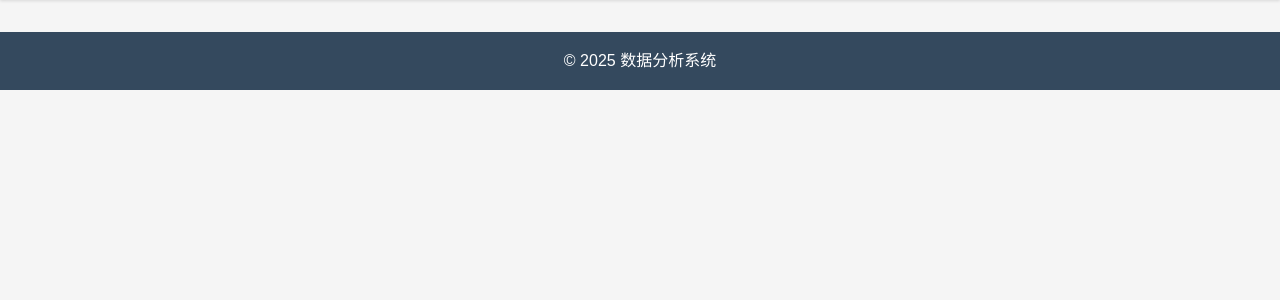
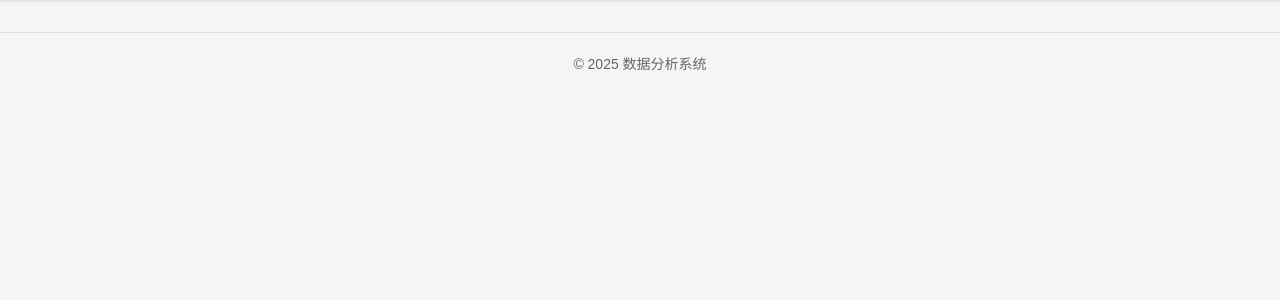
Before and after one commit to tsxxdw/AuditDataAnalysis, a Flask app: page /index_db in a window 1280 px wide. Shown: the part 59-359 px from the top of the page. Run offline with Flask 2, Linux system fonts and the light colour scheme.

Commit message:
独立化底部footer

```diff
--- /dev/null
+++ b/static/css/components/footer.css
@@ -0,0 +1,14 @@
+/* footer 组件样式 */
+footer {
+    text-align: center;
+    padding: 20px 0;
+    background-color: #f5f5f5;
+    border-top: 1px solid #e0e0e0;
+    margin-top: 20px;
+}
+
+footer p {
+    margin: 0;
+    color: #666;
+    font-size: 14px;
+}
--- /dev/null
+++ b/templates/components/footer.html
@@ -0,0 +1,4 @@
+<!-- 底部组件 -->
+<footer>
+    <p>&copy; 2025 数据分析系统</p>
+</footer>
--- a/templates/index.html
+++ b/templates/index.html
@@ -6,6 +6,7 @@
     <title>数据分析网站</title>
     <link rel="stylesheet" href="{{ url_for('static', filename='css/style.css') }}">
     <link rel="stylesheet" href="{{ url_for('static', filename='css/components/header.css') }}">
+    <link rel="stylesheet" href="{{ url_for('static', filename='css/components/footer.css') }}">
     <link rel="stylesheet" href="{{ url_for('static', filename='css/index.css') }}">
     <script src="{{ url_for('static', filename='js/common/jquery-3.6.0.min.js') }}"></script>
 </head>
@@ -21,9 +22,8 @@
         </div>
     </main>
 
-    <footer>
-        <p>&copy; 2025 数据分析系统</p>
-    </footer>
+    {# 引入底部组件 #}
+    {% include 'components/footer.html' %}
 
     <script src="{{ url_for('static', filename='js/components/header.js') }}"></script>
     <script src="{{ url_for('static', filename='js/index.js') }}"></script>
--- a/templates/index_db.html
+++ b/templates/index_db.html
@@ -6,6 +6,7 @@
     <title>数据库表结构管理 - 数据分析系统</title>
     <link rel="stylesheet" href="{{ url_for('static', filename='css/style.css') }}">
     <link rel="stylesheet" href="{{ url_for('static', filename='css/components/header.css') }}">
+    <link rel="stylesheet" href="{{ url_for('static', filename='css/components/footer.css') }}">
     <link rel="stylesheet" href="{{ url_for('static', filename='css/index_db.css') }}">
     <script src="{{ url_for('static', filename='js/common/jquery-3.6.0.min.js') }}"></script>
 </head>
@@ -17,9 +18,8 @@
         <!-- 数据库表结构管理内容将在这里 -->
     </main>
 
-    <footer>
-        <p>&copy; 2025 数据分析系统</p>
-    </footer>
+    {# 引入底部组件 #}
+    {% include 'components/footer.html' %}
 
     <script src="{{ url_for('static', filename='js/components/header.js') }}"></script>
     <script src="{{ url_for('static', filename='js/index_db.js') }}"></script>
--- a/templates/index_import.html
+++ b/templates/index_import.html
@@ -6,6 +6,7 @@
     <title>数据导入 - 数据分析系统</title>
     <link rel="stylesheet" href="{{ url_for('static', filename='css/style.css') }}">
     <link rel="stylesheet" href="{{ url_for('static', filename='css/components/header.css') }}">
+    <link rel="stylesheet" href="{{ url_for('static', filename='css/components/footer.css') }}">
     <link rel="stylesheet" href="{{ url_for('static', filename='css/index_import.css') }}">
     <script src="{{ url_for('static', filename='js/common/jquery-3.6.0.min.js') }}"></script>
 </head>
@@ -17,9 +18,8 @@
         <!-- 数据导入内容将在这里 -->
     </main>
 
-    <footer>
-        <p>&copy; 2025 数据分析系统</p>
-    </footer>
+    {# 引入底部组件 #}
+    {% include 'components/footer.html' %}
 
     <script src="{{ url_for('static', filename='js/components/header.js') }}"></script>
     <script src="{{ url_for('static', filename='js/index_import.js') }}"></script>
--- a/templates/index_query.html
+++ b/templates/index_query.html
@@ -6,6 +6,7 @@
     <title>业务查询 - 数据分析系统</title>
     <link rel="stylesheet" href="{{ url_for('static', filename='css/style.css') }}">
     <link rel="stylesheet" href="{{ url_for('static', filename='css/components/header.css') }}">
+    <link rel="stylesheet" href="{{ url_for('static', filename='css/components/footer.css') }}">
     <link rel="stylesheet" href="{{ url_for('static', filename='css/index_query.css') }}">
     <script src="{{ url_for('static', filename='js/common/jquery-3.6.0.min.js') }}"></script>
 </head>
@@ -17,9 +18,8 @@
         <!-- 业务查询内容将在这里 -->
     </main>
 
-    <footer>
-        <p>&copy; 2025 数据分析系统</p>
-    </footer>
+    {# 引入底部组件 #}
+    {% include 'components/footer.html' %}
 
     <script src="{{ url_for('static', filename='js/components/header.js') }}"></script>
     <script src="{{ url_for('static', filename='js/index_query.js') }}"></script>
--- a/templates/settings.html
+++ b/templates/settings.html
@@ -6,6 +6,7 @@
     <title>设置 - 数据分析系统</title>
     <link rel="stylesheet" href="{{ url_for('static', filename='css/style.css') }}">
     <link rel="stylesheet" href="{{ url_for('static', filename='css/components/header.css') }}">
+    <link rel="stylesheet" href="{{ url_for('static', filename='css/components/footer.css') }}">
     <link rel="stylesheet" href="{{ url_for('static', filename='css/settings.css') }}">
     <script src="{{ url_for('static', filename='js/common/jquery-3.6.0.min.js') }}"></script>
 </head>
@@ -171,9 +172,8 @@
         </div>
     </main>
 
-    <footer>
-        <p>&copy; 2025 数据分析系统</p>
-    </footer>
+    {# 引入底部组件 #}
+    {% include 'components/footer.html' %}
 
     <script src="{{ url_for('static', filename='js/components/header.js') }}"></script>
     <script src="{{ url_for('static', filename='js/settings/database.js') }}"></script>
```
